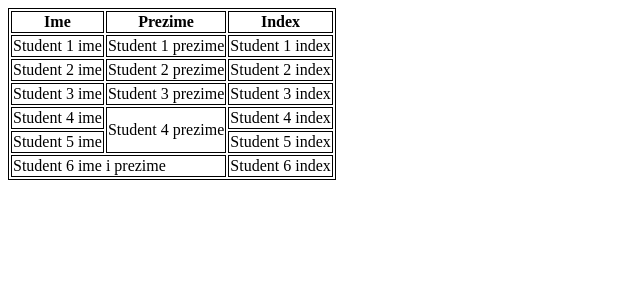
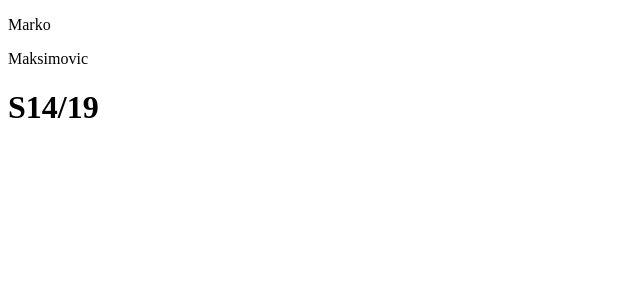
Before and after one commit to markoMaksimovic1419S/WSIT, a PHP site: page / in a window 1280 px wide. Shown: the top 300 px of the page, without its empty margins (0-640 px from the left). Run offline with PHP 8.4, Linux system fonts and the light colour scheme.

Commit message:
Add files via upload

```diff
--- a/domaci1/index.php
+++ b/domaci1/index.php
@@ -4,52 +4,10 @@
     <meta charset="UTF-8">
     <meta name="viewport" content="width=device-width, initial-scale=1.0">
     <title>Domaci 1</title>
-    <style>
-    table, th, td{
-        border: 1px solid black;
-    }
-    </style>
 </head>
 <body>
-
-    <table>
-    <tr>
-    <th>Ime</th>
-    <th>Prezime</th>
-    <th>Index</th>
-    </tr>
-    <tr>
-    <td>Student 1 ime</td>
-    <td>Student 1 prezime</td>
-    <td>Student 1 index</td>
-    </tr>
-    <tr>
-    <td>Student 2 ime</td>
-    <td>Student 2 prezime</td>
-    <td>Student 2 index</td>
-    </tr>
-    <tr>
-    <td>Student 3 ime</td>
-    <td>Student 3 prezime</td>
-    <td>Student 3 index</td>
-    </tr>
-    <tr>
-    <td>Student 4 ime</td>
-    <td rowspan=2>Student 4 prezime</td>
-    <td>Student 4 index</td>
-    </tr>
-    <tr>
-    <td>Student 5 ime</td>
-    <td>Student 5 index</td>
-    </tr>
-    <tr>
-    <td colspan=2>Student 6 ime i prezime</td>
-    <td>Student 6 index</td>
-    </tr>
-    </table>
-
-
-
-
+    <p>Marko</p>
+    <p>Maksimovic</p>
+    <h1>S14/19</h1>
 </body>
 </html>
```
Also changed, not shown: 1 other file.
